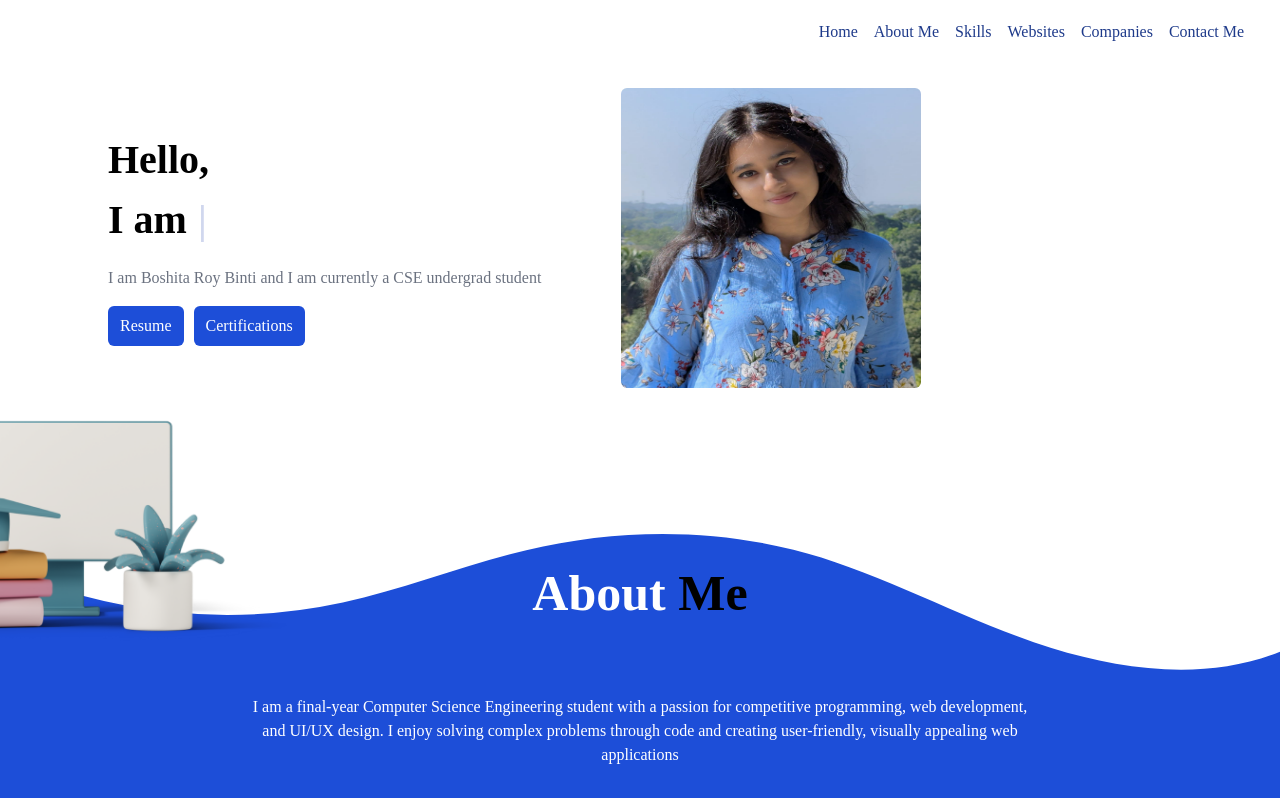
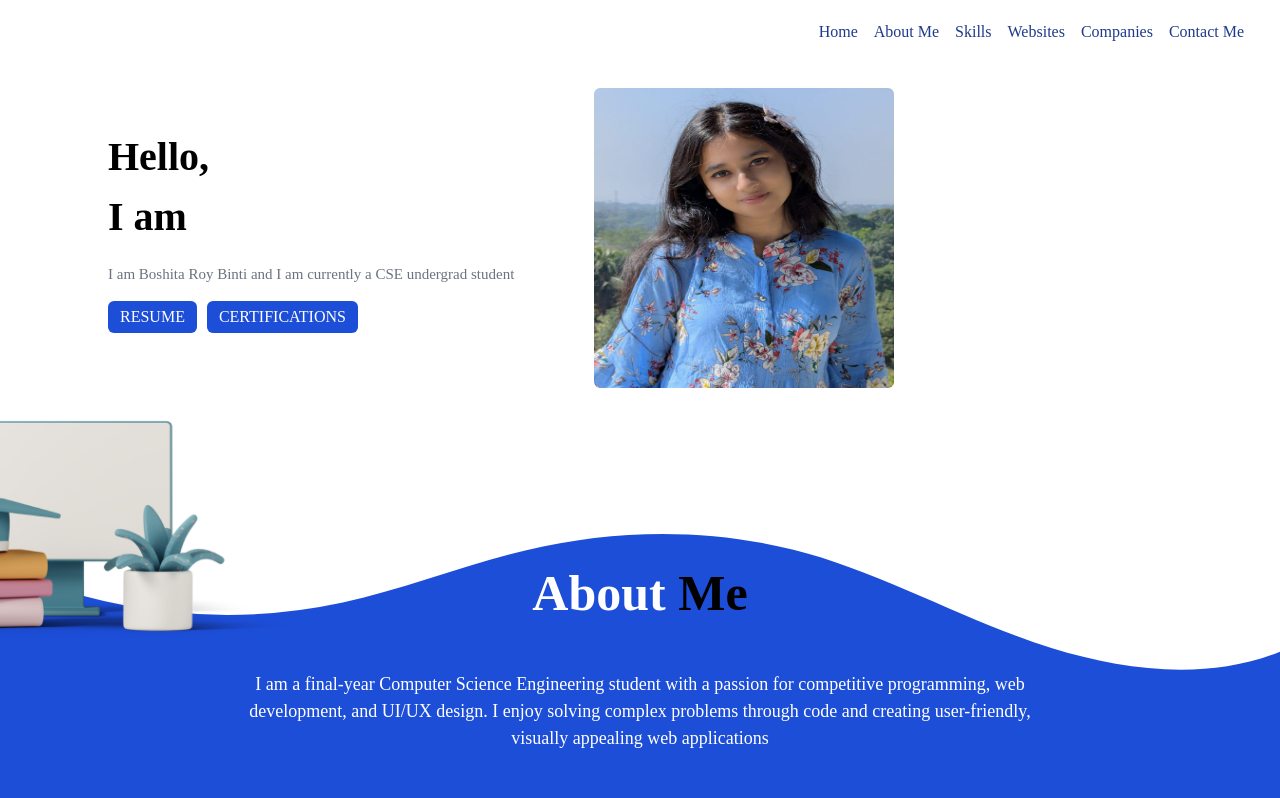
Before and after one commit to Binti016/My-Portfolio, a React (Create React App) app: page / in a window 1280 px wide. Shown: the top 798 px of the page. Built offline with nearby package versions, Linux system fonts and the light colour scheme.

Commit message:
Responsive

```diff
--- a/src/Components/AboutMe.js
+++ b/src/Components/AboutMe.js
@@ -8,11 +8,11 @@ const AboutMe = () => {
       <img src={wave} alt="Decorative wave" className="w-screen absolute" />
       <img src={laptop} alt="Laptop illustration" className="absolute mt-[-100px] md:mt-[-170px] w-[220px] md:w-[300px]" />
       <div className="h-[300px] bg-blue-700 w-full">
-        <h2 className="p-10 md:p-6 text-[50px] text-center font-bold text-white">
+        <h2 className="p-10 md:p-6 text-[35px] md:text-[50px] text-center font-bold text-white">
           {AppText.About}
           <span className="text-black"> {AppText.Me}</span>
         </h2>
-        <h2 className="text-white mt-7 md:mt-10 text-center px-5 md:px-54 lg:px-60 mt-[-10px]">
+        <h2 className="p-4 text-white text-center px-5 md:px-54 lg:px-60 text-[14px] md:text-[16px] lg:text-[18px]">
           {AppText.aboutMeDescripion}
         </h2>
       </div>
--- a/src/Components/Companies.js
+++ b/src/Components/Companies.js
@@ -6,7 +6,7 @@ const Companies = () => {
     <div className="bg-blue-100 p-5" id="companies">
       <div className="flex flex-col items-center">
         <div className="mt-[20px]">
-          <h1 className="text-[40px] font-bold">
+          <h1 className="text-[30px] md:text-[40px] font-bold">
             {AppText.CompaniesI}
             <span className="text-blue-800">{AppText.WorkedFor}</span>
           </h1>
--- a/src/Components/ContactUs.js
+++ b/src/Components/ContactUs.js
@@ -25,14 +25,14 @@ const ContactUs = () => {
   return (
     <div className="flex flex-col justify-center mt-[30px]" id="contactus">
       <div className="flex flex-row justify-center">
-        <h1 className="text-[40px] font-bold">
+        <h1 className="text-[30px] md:text-[40px] font-bold">
           {AppText.Contact}
           <span className="text-blue-800">{AppText.Us}</span>
         </h1>
-        <img src={phone} className="w-[80px] ml-[20px]" alt="Phone icon" />
+        <img src={phone} className="mt-[-20px] w-[80px] ml-[20px]" alt="Phone icon" />
       </div>
       <div className="grid grid-cols-1 md:grid-cols-2 px-10 md:px-44">
-        <img src={contactusbg} className="w-[300px]" alt="Contact us background" />
+        <img src={contactusbg} className="w-[300px] mx-auto md:mx-0" alt="Contact us background" />
         <div className="w-full">
           <div className="flex flex-col">
             <label>Email</label>
@@ -56,7 +56,7 @@ const ContactUs = () => {
           </div>
           <button
             onClick={handleSubmit}
-            className="transition-all ease-in-out hover:scale-105 bg-blue-600 flex flex-row items-center justify-center text-[14px] py-1 mt-5 text-white rounded-md w-[440px] md:w-[580px]"
+            className="transition-all ease-in-out hover:scale-105 bg-blue-600 flex flex-row items-center justify-center text-[14px] py-1 mt-5 text-white rounded-md w-[410px] md:w-[580px]"
           >
             Submit
             <svg
--- a/src/Components/Intro.js
+++ b/src/Components/Intro.js
@@ -79,10 +79,10 @@ const Intro = () => {
       id="intro"
     >
       <div>
-        <h1 className="text-[40px] font-bold">{AppText.hello}</h1>
+        <h1 className="text-[20px] md:text-[30px] lg:text-[40px] font-bold">{AppText.hello}</h1>
         <div className="flex">
-          <h1 className="text-[40px] font-bold">{AppText.Iam}&nbsp;</h1>
-          <span className="text-[40px] font-bold text-blue-800">
+          <h1 className="text-[20px] md:text-[30px] lg:text-[40px] font-bold">{AppText.Iam}&nbsp;</h1>
+          <span className="text-[20px] md:text-[30px] lg:text-[40px] font-bold text-blue-800">
             <Typewriter
               options={{
                 strings: [
@@ -97,33 +97,33 @@ const Intro = () => {
             />
           </span>
         </div>
-        <h1 className="text-gray-500 mt-4">{AppText.IntroDesc}</h1>
+        <h1 className="text-gray-500 mt-4 text-[15px] md:[20px]">{AppText.IntroDesc}</h1>
         <div className="flex flex-row gap-[10px]">
           <div>
             <button
               onClick={() => openModal(achievements.find((a) => a.title === "Resume"))}
-              className="bg-blue-700 mt-4 p-2 px-3
+              className="bg-blue-700 mt-4 mb-4 px-3 p-1 lg:pd-2 text-[15px] md:text-[16px]
         transition-all ease-in-out hover:scale-105 text-white rounded-md "
             >
-              Resume
+              RESUME
             </button>
           </div>
           <div className="achievement">
             {!toggle ? (
               <button
                 onClick={() => setToggle(true)}
-                className="bg-blue-700 mt-4 p-2 px-3
+                className="bg-blue-700 mt-4 mb-4 px-3 p-1 lg:pd-2 text-[15px] md:text-[16px]
         transition-all ease-in-out hover:scale-105 text-white rounded-md "
               >
-              Certifications
+              CERTIFICATIONS
               </button>
             ) : (
               <button
                 onClick={() => setToggle(false)}
-                className="bg-blue-800 mt-4 p-2 px-3
+                className="bg-blue-800 mt-4 mb-4 px-3 p-1 lg:pd-2 text-[15px] md:text-[16px]
           transition-all ease-in-out hover:scale-105 text-white rounded-md "
               >
-               Certifications
+               CERTIFICATIONS
               </button>
             )}
             {toggle ? (
@@ -145,7 +145,7 @@ const Intro = () => {
       <img
         src={bintiii}
         alt="home"
-        className="w-[250px] h-[250px] md:w-[300px] md:h-[300px] rounded-md"
+        className="w-[230px] h-[230px] md:w-[300px] md:h-[300px] rounded-md"
       />
 
       {/* Modal */}
--- a/src/Components/NavBar.js
+++ b/src/Components/NavBar.js
@@ -7,6 +7,7 @@ const NavBar = () => {
     <div className="w-screen text-blue-900 h-[60px]">
       <div className='p-5 flex justify-between'>
         <div className='flex ml-auto'>
+        <div className='hidden md:flex'>
           <ul className='flex flex-row'>
             <li className="mr-4 transition-all ease-in-out hover:scale-110 cursor-pointer"><a href="/#intro">Home</a></li>
             <li className="mr-4 transition-all ease-in-out hover:scale-110 cursor-pointer"><a href="/#aboutme">About Me</a></li>
@@ -15,6 +16,7 @@ const NavBar = () => {
             <li className="mr-4 transition-all ease-in-out hover:scale-110 cursor-pointer"><a href="/#companies">Companies</a></li>
             <li className="mr-4 transition-all ease-in-out hover:scale-110 cursor-pointer"><a href="/#contactus">Contact Me</a></li>
           </ul>
+        </div>
         </div>
 
         <div className='md:hidden lg:hidden'>
@@ -32,7 +34,7 @@ const NavBar = () => {
             </svg>
           }
           {toggle ?
-            <ul className="absolute -translate-x-[110px] flex flex-col mt-8 bg-red-100 p-2">
+            <ul className="absolute -translate-x-[110px] flex flex-col mt-8 bg-blue-100 rounded-md p-2">
               <li className="p-3 transition-all ease-in-out hover:scale-110 cursor-pointer">Home</li>
               <li className="p-3 transition-all ease-in-out hover:scale-110 cursor-pointer">About Me</li>
               <li className="p-3 transition-all ease-in-out hover:scale-110 cursor-pointer">Skills</li>
--- a/src/Components/Portfolio.js
+++ b/src/Components/Portfolio.js
@@ -24,7 +24,7 @@ const Portfolio = () => {
   return (
     <div className="flex flex-col items-center justify-center mt-20 mb-10" id="portfolio">
       <div className="flex">
-        <h1 className="text-[40px] font-bold">
+        <h1 className="text-[30px] md:text-[40px] font-bold">
           {AppText.Creative}&nbsp;
           <span className="text-blue-800">{AppText.Portfolio}</span>
         </h1>
--- a/src/Components/Skills.js
+++ b/src/Components/Skills.js
@@ -7,7 +7,7 @@ const Skills = () => {
     <div>
       <div className='flex items-center justify-center mt-10 mb-10' id='skills'>
         <img src={skill} className='h-20 animate-bounce' alt="skills icon" />
-        <h2 className='font-bold text-[40px]'>{AppText.Skills}
+        <h2 className='font-bold text-[30px] md:text-[40px]'>{AppText.Skills}
           <span className='text-blue-800'>{AppText.Experties}</span>
         </h2>
       </div>
```
